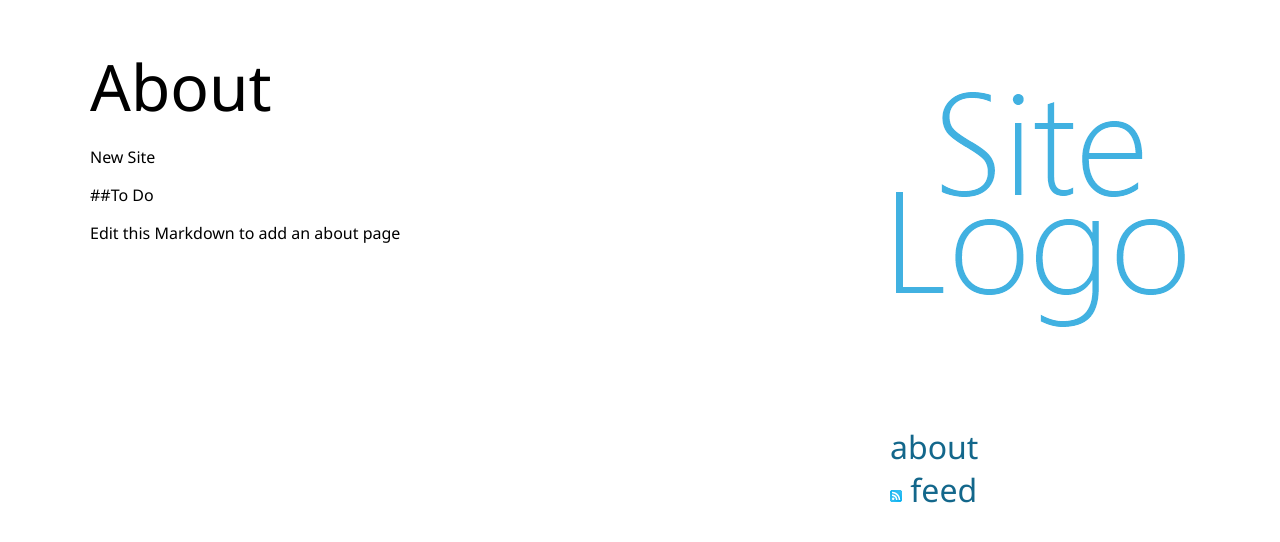
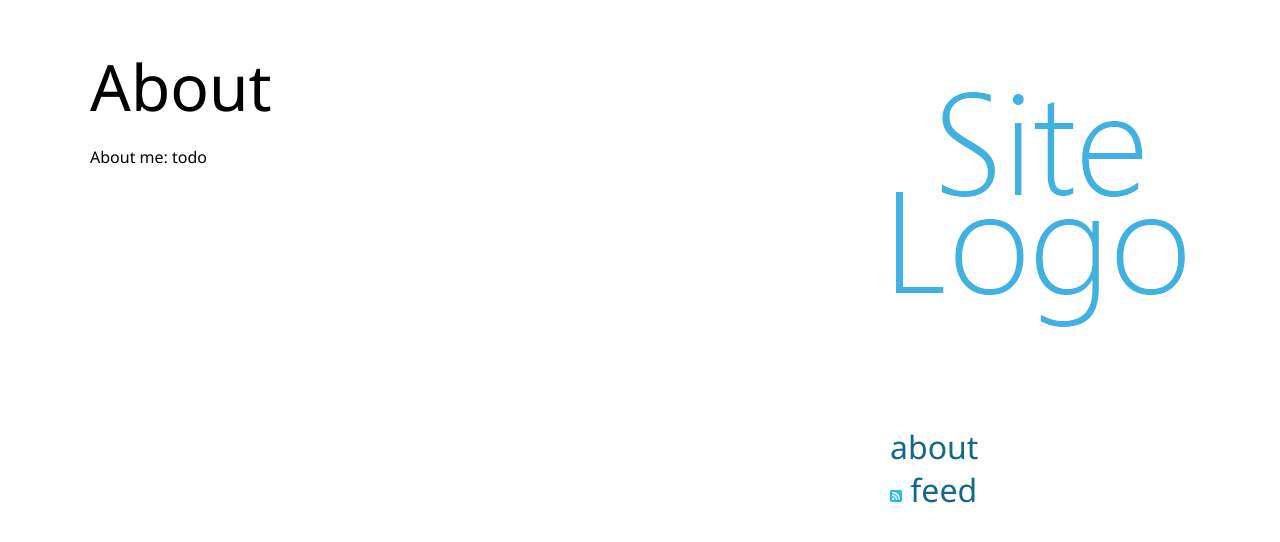
Before and after one commit to MaximTkachenko/blog, a Jekyll site: the page built from about.md, in a window 1280 px wide. Shown: the top 542 px of the page. Built offline with Jekyll 4.4.1, drawn with Linux system fonts in a browser that asks for light colours; nearby versions of some CDN libraries.

```diff
--- a/about.md
+++ b/about.md
@@ -4,8 +4,4 @@
 comments: false
 ---
 
-New Site
-
-##To Do
-
-Edit this Markdown to add an about page
+About me: todo
```
Also changed, not shown: _drafts/2020-02-14-code-generation-in-dotnet.md (renamed from _posts/2020-02-14-code-generation-in-dotnet.md), 1 other file.
